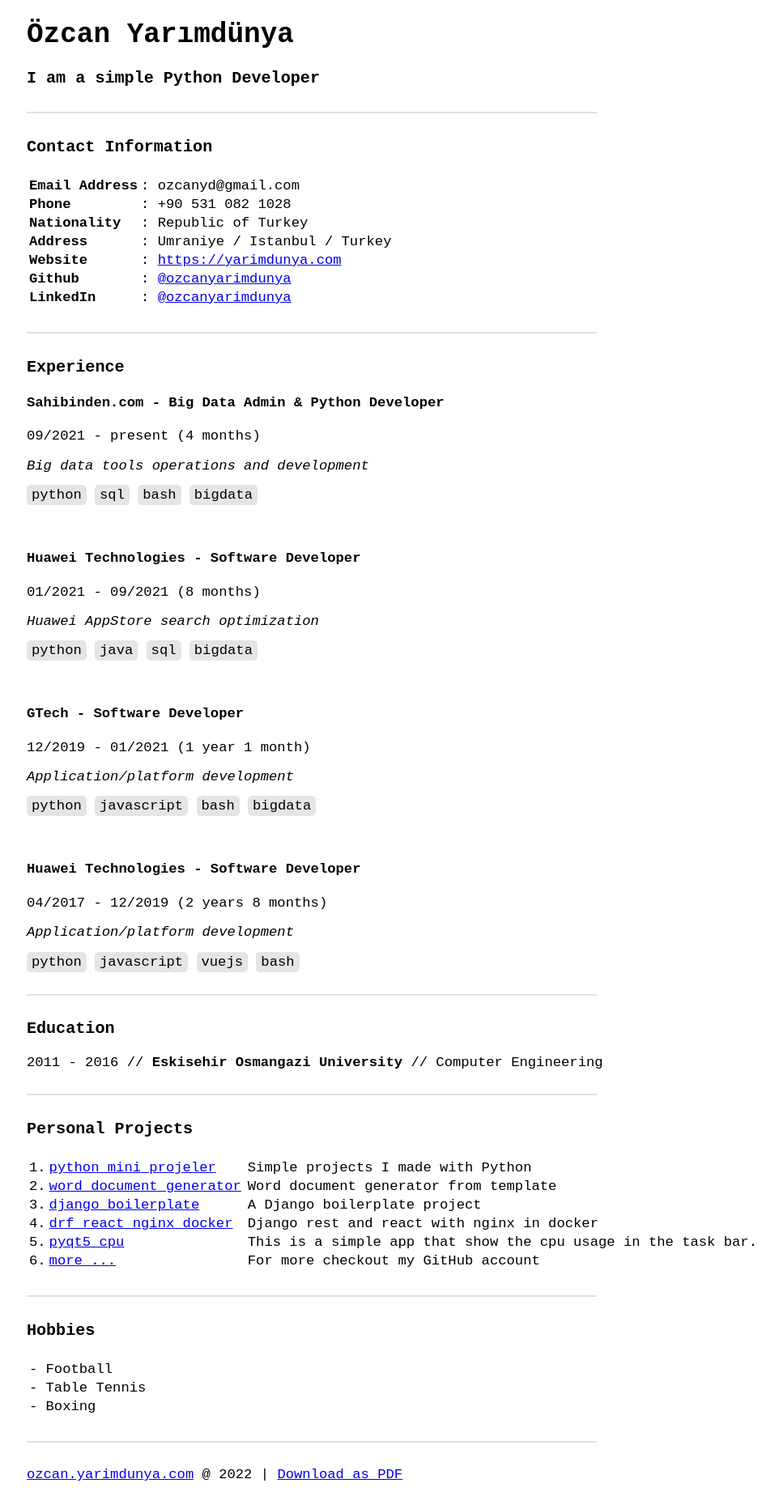
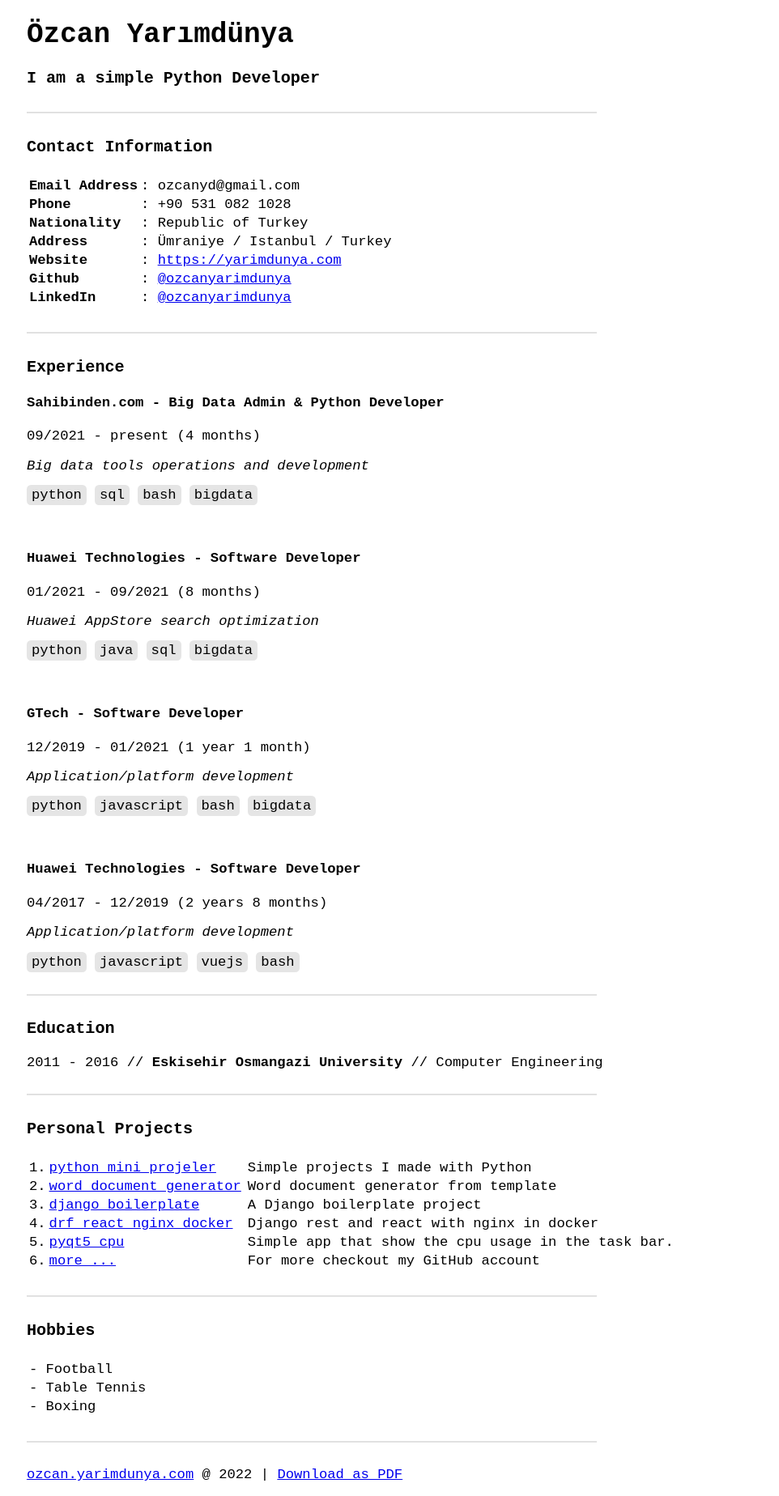
Before and after one commit to ozcanyarimdunya/resume, an MkDocs documentation site: the page built from docs/index.md, in a window 1280 px wide. Shown: the whole page at 81% size, without its empty margins (139-1101 px from the left). Built offline with MkDocs 1.6.1, drawn with Linux system fonts in a browser that asks for light colours.

Commit message:
Final touches

```diff
--- a/docs/index.md
+++ b/docs/index.md
@@ -16,7 +16,7 @@ title: Özcan Yarımdünya
 | **Email Address** | : ozcanyd@gmail.com                                               |
 | **Phone**         | : +90 531 082 1028                                                |
 | **Nationality**   | : Republic of Turkey                                              |
-| **Address**       | : Umraniye / Istanbul / Turkey                                    |
+| **Address**       | : Ümraniye / Istanbul / Turkey                                    |
 | **Website**       | : [https://yarimdunya.com](https://yarimdunya.com)                |
 | **Github**        | : [@ozcanyarimdunya](https://github.com/ozcanyarimdunya)          |
 | **LinkedIn**      | : [@ozcanyarimdunya](https://www.linkedin.com/in/ozcanyarimdunya) |
@@ -73,14 +73,14 @@ _Application/platform development_
 
 ### Personal Projects
 
-|     |                                                                                     |     |                                                               |
-|-----|-------------------------------------------------------------------------------------|-----|---------------------------------------------------------------|
-| 1.  | [python mini projeler](https://github.com/ozcanyarimdunya/python_mini_projeler)     |     | Simple projects I made with Python                            |
-| 2.  | [word document generator](https://github.com/ozcanyarimdunya/wdg)                   |     | Word document generator from template                         |
-| 3.  | [django boilerplate](https://github.com/ozcanyarimdunya/django-boilerplate)         |     | A Django boilerplate project                                  |
-| 4.  | [drf react nginx docker](https://github.com/ozcanyarimdunya/drf-react-nginx-docker) |     | Django rest and react with nginx in docker                    |
-| 5.  | [pyqt5 cpu](https://github.com/ozcanyarimdunya/pyqt5-cpu)                           |     | This is a simple app that show the cpu usage in the task bar. |
-| 6.  | [more ...](https://github.com/ozcanyarimdunya)                                      |     | For more checkout my GitHub account                           |
+|     |                                                                                     |     |                                                     |
+|-----|-------------------------------------------------------------------------------------|-----|-----------------------------------------------------|
+| 1.  | [python mini projeler](https://github.com/ozcanyarimdunya/python_mini_projeler)     |     | Simple projects I made with Python                  |
+| 2.  | [word document generator](https://github.com/ozcanyarimdunya/wdg)                   |     | Word document generator from template               |
+| 3.  | [django boilerplate](https://github.com/ozcanyarimdunya/django-boilerplate)         |     | A Django boilerplate project                        |
+| 4.  | [drf react nginx docker](https://github.com/ozcanyarimdunya/drf-react-nginx-docker) |     | Django rest and react with nginx in docker          |
+| 5.  | [pyqt5 cpu](https://github.com/ozcanyarimdunya/pyqt5-cpu)                           |     | Simple app that show the cpu usage in the task bar. |
+| 6.  | [more ...](https://github.com/ozcanyarimdunya)                                      |     | For more checkout my GitHub account                 |
 
 
 <div class="break"></div>
@@ -95,4 +95,4 @@ _Application/platform development_
 
 <div class="break"></div>
 
-[ozcan.yarimdunya.com](https://ozcan.yarimdunya.com) @ 2022 | [Download as PDF](https://github.com/ozcanyarimdunya/resume/releases/latest/download/OzcanYarimdunya.pdf)
+[ozcan.yarimdunya.com](https://ozcan.yarimdunya.com) @ 2022 | [Download as PDF](https://github.com/ozcanyarimdunya/resume/releases/latest/download/ozcanyarimdunya.pdf)
--- a/pdf.py
+++ b/pdf.py
@@ -13,6 +13,6 @@ options = {
 
 pdfkit.from_file(
     input="./site/index.html",
-    output_path="./theme/assets/OzcanYarimdunya.pdf",
+    output_path="./theme/assets/ozcanyarimdunya.pdf",
     options=options,
 )
```
Also changed, not shown: 1 other file.
